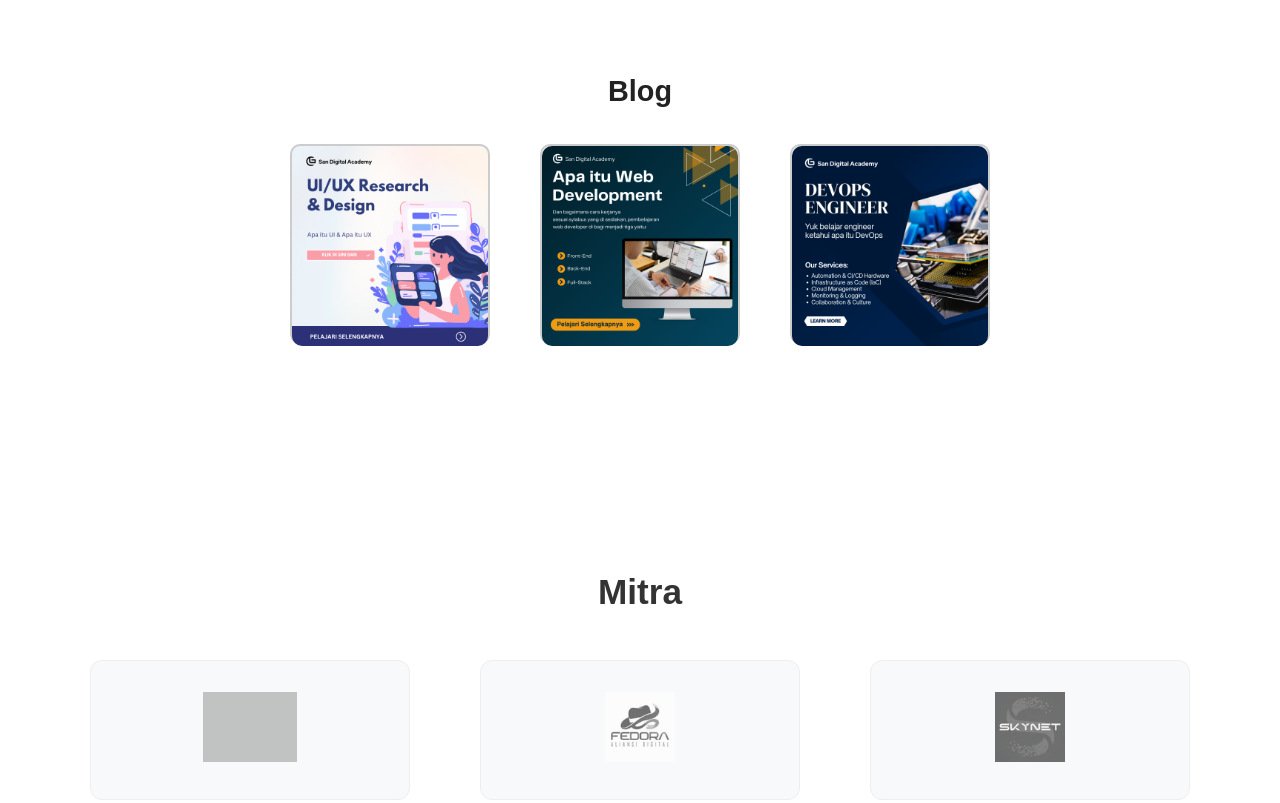
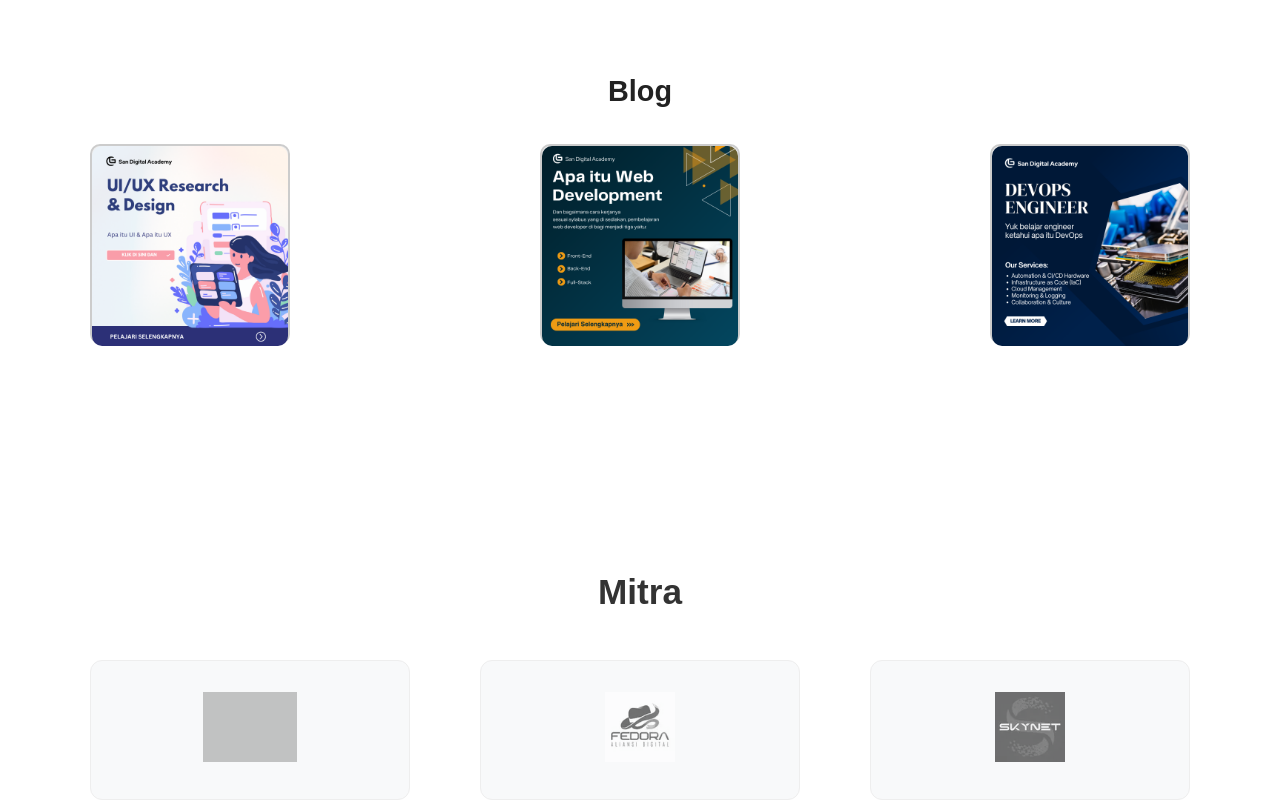
Before and after one commit to FebrianyRenata02/San-Digital-Academy, a website: page index.html in a window 1280 px wide. Shown: the part 2502-3305 px from the top of the page. Drawn offline with Linux system fonts and the light colour scheme; grey boxes are pictures that could not be loaded.

Commit message:
Update style.css

```diff
--- a/style.css
+++ b/style.css
@@ -557,7 +557,7 @@ section {
 .grid {
   display: flex;
   justify-content: center;
-  gap: 50px;
+  gap: 250px;
   flex-wrap: wrap;
   margin-top: 30px;
 }
```
